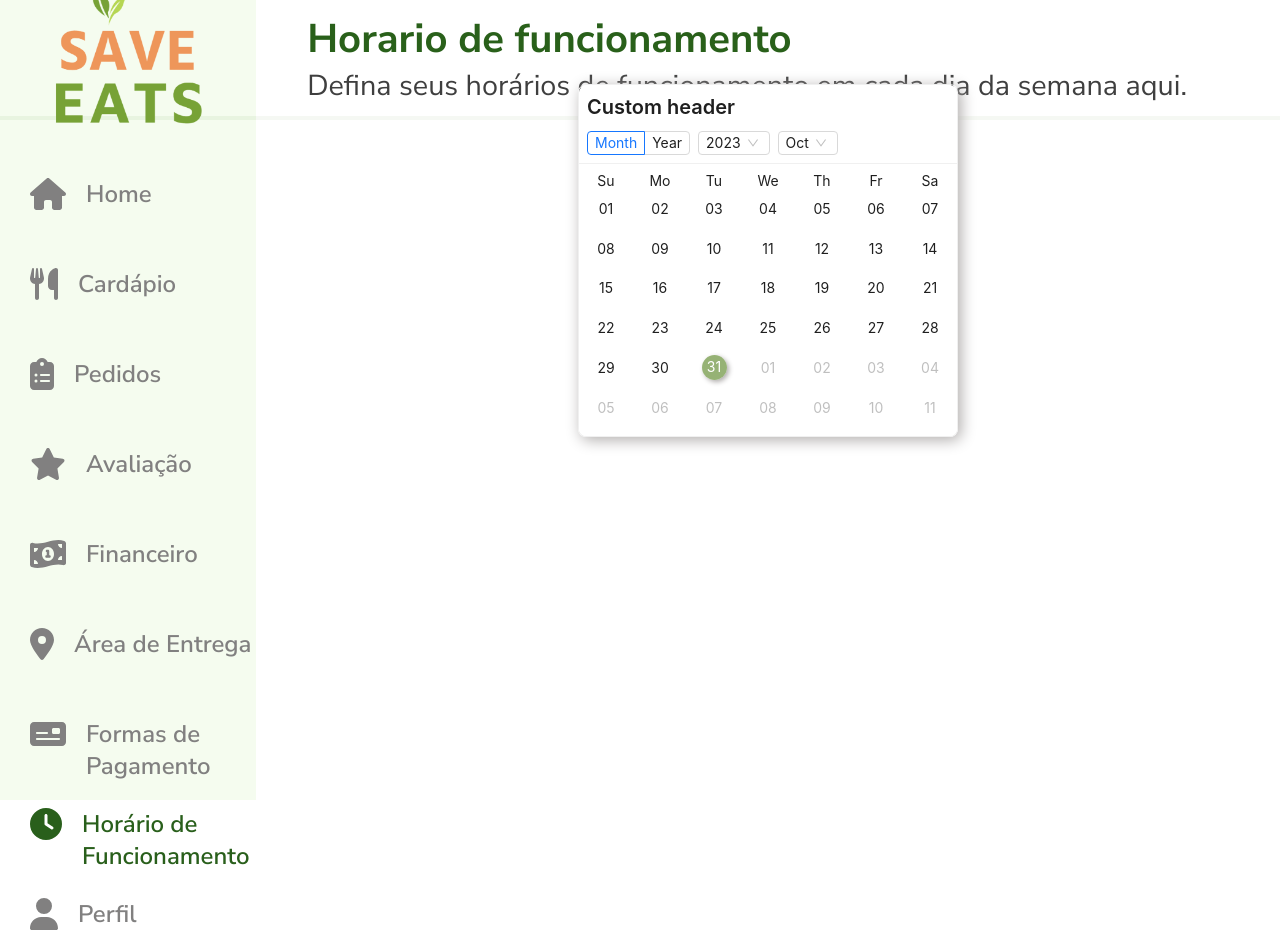
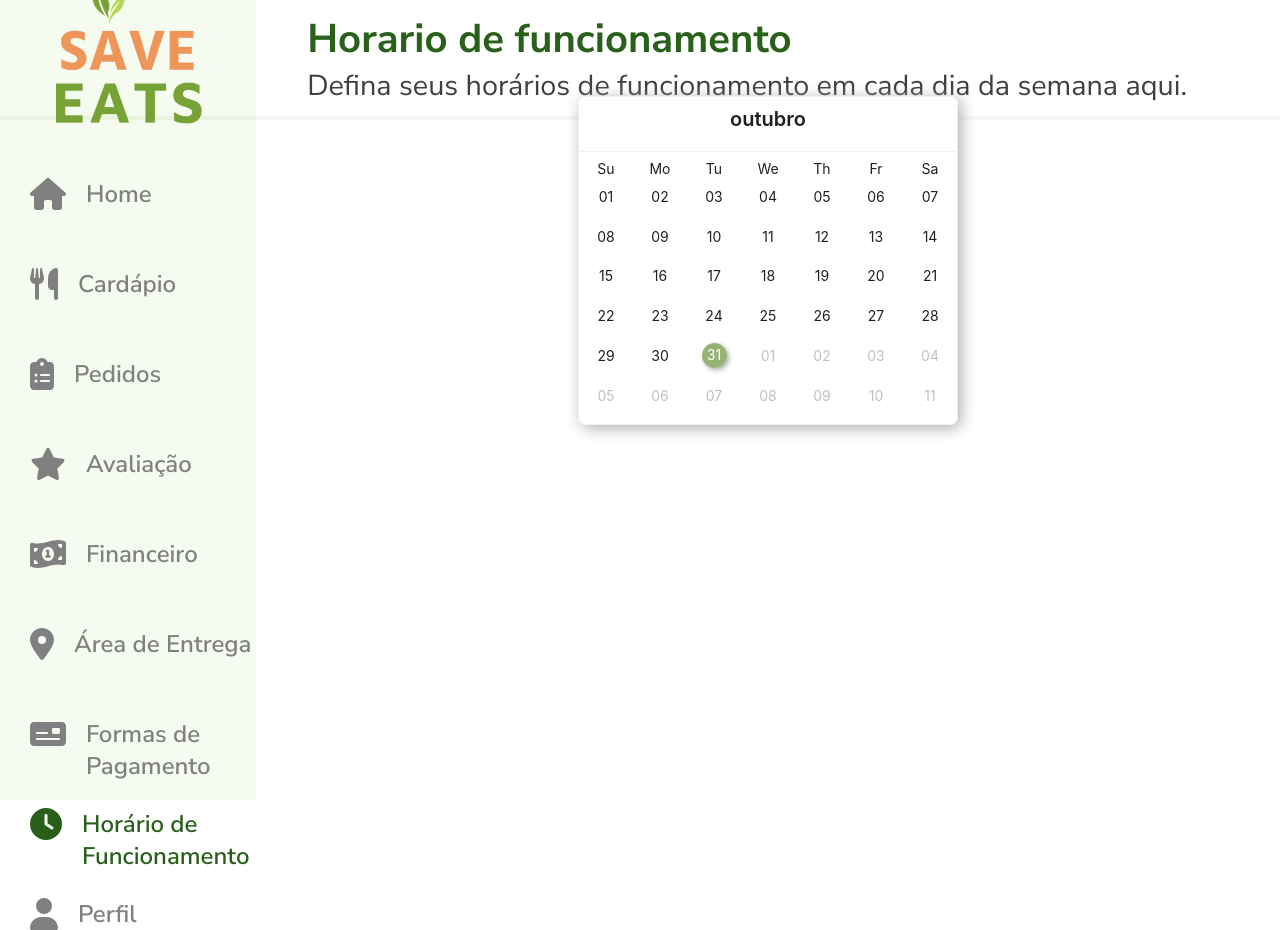
Before and after one commit to Xul14/SaveEats-Web, a React (Vite) app: page /menu/horario-funcionamento in a window 1280 px wide. Built offline with nearby package versions, Linux system fonts and the light colour scheme.

Commit message:
Iniciando tela de perfil

```diff
--- a/package.json
+++ b/package.json
@@ -17,6 +17,7 @@
     "antd": "^5.9.1",
     "axios": "^1.5.0",
     "date-fns": "^2.30.0",
+    "dayjs": "^1.11.10",
     "firebase": "^10.4.0",
     "react": "^18.2.0",
     "react-dom": "^18.2.0",
--- a/src/components/CalendarFuncionamento/CalendarFuncionamento.css
+++ b/src/components/CalendarFuncionamento/CalendarFuncionamento.css
@@ -8,3 +8,9 @@
 .ant-picker-calendar .ant-picker-cell-in-view.ant-picker-cell-today .ant-picker-cell-inner::before{
     border: #90AE6E !important;
 }
+
+.title-mounth{
+    display: flex;
+    justify-content: center;
+    align-items: center;
+}
--- a/src/components/CalendarFuncionamento/CalendarFuncionamento.jsx
+++ b/src/components/CalendarFuncionamento/CalendarFuncionamento.jsx
@@ -2,6 +2,7 @@
 import React from 'react';
 import dayjs from 'dayjs';
 import 'dayjs/locale/zh-cn';
+import 'dayjs/locale/pt-br';
 import dayLocaleData from 'dayjs/plugin/localeData';
 import { Calendar, Col, Radio, Row, Select, Typography, theme } from 'antd';
 
@@ -9,6 +10,7 @@ import { Calendar, Col, Radio, Row, Select, Typography, theme } from 'antd';
 import './CalendarFuncionamento.css'
 
 dayjs.extend(dayLocaleData);
+dayjs.locale('pt-br');
 
 export const CalendarFuncionamento = () => {
 
@@ -23,15 +25,22 @@ export const CalendarFuncionamento = () => {
         borderRadius: token.borderRadiusLG,
         boxShadow: '3px 3px 15px #AFACAB',
     };
+
+    const currentMonthName = dayjs().format('MMMM');
+    // const weekdaysMin = dayjs().localeData().weekdaysMin();
+
     return (
         <div style={wrapperStyle}>
             <Calendar
                 fullscreen={false}
                 headerRender={({ value, type, onChange, onTypeChange }) => {
+
                     const start = 0;
                     const end = 12;
                     const monthOptions = [];
+
                     let current = value.clone();
+
                     const localeData = value.localeData();
                     const months = [];
 
@@ -60,51 +69,10 @@ export const CalendarFuncionamento = () => {
                     }
 
                     return (
-                        <div
-                            style={{
-                                padding: 8,
-                            }}
-                        >
-                            <Typography.Title level={4}>Custom header</Typography.Title>
-                            <Row gutter={8}>
-                                <Col>
-                                    <Radio.Group
-                                        size="small"
-                                        onChange={(e) => onTypeChange(e.target.value)}
-                                        value={type}
-                                    >
-                                        <Radio.Button value="month">Month</Radio.Button>
-                                        <Radio.Button value="year">Year</Radio.Button>
-                                    </Radio.Group>
-                                </Col>
-                                <Col>
-                                    <Select
-                                        size="small"
-                                        dropdownMatchSelectWidth={false}
-                                        className="my-year-select"
-                                        value={year}
-                                        onChange={(newYear) => {
-                                            const now = value.clone().year(newYear);
-                                            onChange(now);
-                                        }}
-                                    >
-                                        {options}
-                                    </Select>
-                                </Col>
-                                <Col>
-                                    <Select
-                                        size="small"
-                                        dropdownMatchSelectWidth={false}
-                                        value={month}
-                                        onChange={(newMonth) => {
-                                            const now = value.clone().month(newMonth);
-                                            onChange(now);
-                                        }}
-                                    >
-                                        {monthOptions}
-                                    </Select>
-                                </Col>
-                            </Row>
+                        <div style={{ padding: 8, }}>
+
+                            <Typography.Title className='title-mounth' level={4}>{currentMonthName}</Typography.Title>
+
                         </div>
                     );
                 }}
--- a/src/pages/Menu/PerfilPage/PerfilPage.css
+++ b/src/pages/Menu/PerfilPage/PerfilPage.css
@@ -15,5 +15,84 @@
     width: 100%;
     height: 100vh;
     display: grid;
-    grid-template-rows: 15% 10% 5% 70%;
+    grid-template-rows: 25% 5% 1fr 10% ;
+    overflow: auto;
+    align-items: center;
+    justify-items: center;
 }
+
+
+
+.foto-restaurante {
+    height: 200px;
+    display: flex;
+    margin-top: 30px;
+    justify-content: center;
+    border-radius: 50%;
+    border: 2px solid #295F1B;
+    box-shadow: 2px 2px 5px #AFACAB;
+}
+
+.nome-restaurante {
+    width: 100%;
+    height: 100%;
+    display: flex;
+    color: #143A0B;
+    font-size: 2.5rem;
+    align-items: center;
+    text-align: center;
+    text-transform: uppercase;
+}
+
+.container-editar-dados{
+    width: 100%;
+    height: 100%;
+    display: flex;
+    flex-direction: column;
+    padding: 30px;
+}
+
+.input-editar-dados{
+    width: 100%;
+    height: 120px;
+    display: grid;
+    justify-content: center;
+    grid-template-rows: 20% 1fr;
+    gap: 10px;
+}
+
+.nome-input-editar {
+    font-size: 1.5rem;
+}
+
+.input-editar {
+    display: flex;
+    border: solid 1px;
+    border-radius: 15px;
+    width: 800px;
+    height: 60px;
+}
+
+.btn-salvar-edicao{
+    width: 100%;
+    height: 100%;
+    display: flex;
+    align-items: center;
+    justify-content: center;
+}
+
+.btn-salvar-alteracoes{
+    height: 50px;
+    width: 200px;
+    border: none;
+    color: #fff;
+    cursor: pointer;
+    font-size: 20px;
+    border-radius: 15px;
+    background-color: #FE9112;
+    transition: background-color 0.5s ease;
+}
+
+.btn-salvar-alteracoes:hover{
+    background-color: #295F1B;
+}
--- a/src/pages/Menu/PerfilPage/PerfilPage.jsx
+++ b/src/pages/Menu/PerfilPage/PerfilPage.jsx
@@ -1,11 +1,34 @@
 //Import React
-import React from "react";
+import React, { useState, useEffect } from "react";
+
+//Import Axios para integração
+import axios from 'axios'
 
 //Import css e components
 import "./PerfilPage.css"
+import img from './img/padaria.png'
 import { MenuNavigation } from "../../../components/MenuNavigation/MenuNavigation";
 
 export function PerfilPage() {
+
+    //Pegando dados do restaurante
+    const nomeRestaurante = localStorage.getItem("nome_fantasia");
+    const idRestaurante = localStorage.getItem("id");
+    const [dadosPerfil, setDadosPerfil] = useState([]);
+
+    useEffect(() => {
+        async function fetchData() {
+            try {
+                const response = await axios.get(`http://localhost:3000/v1/saveeats/restaurante/id/${idRestaurante}`);
+                const responseData = response.data.restaurantes
+                setDadosPerfil(responseData)
+            } catch (error) {
+                console.error('Erro ao obter dados da API:', error)
+            }
+        }
+        fetchData()
+    }, [])
+
     return (
         <div>
             <div className="container-perfil">
@@ -16,6 +39,52 @@ export function PerfilPage() {
 
                 <div className="container-rigth-perfil">
 
+                    <div>
+                        <img src={dadosPerfil[0].foto} alt="" className="foto-restaurante" />
+                    </div>
+
+                    <div>
+                        <h1 className="nome-restaurante">{nomeRestaurante}</h1>
+                    </div>
+
+                    <div className="container-editar-dados">
+
+                        <div className="input-editar-dados">
+                            <p className="nome-input-editar">Nome da estabelecimento</p>
+                            <input type="text" className="input-editar"></input>
+                        </div>
+
+                        <div className="input-editar-dados">
+                            <p className="nome-input-editar">Telefone</p>
+                            <input type="text" className="input-editar"></input>
+                        </div>
+
+                        <div className="input-editar-dados">
+                            <p className="nome-input-editar">Categoria</p>
+                            <input type="text" className="input-editar"></input>
+                        </div>
+
+                        <div className="input-editar-dados">
+                            <p className="nome-input-editar">Nome da loja</p>
+                            <input type="text" className="input-editar"></input>
+                        </div>
+
+                        <div className="input-editar-dados">
+                            <p className="nome-input-editar">Nome da loja</p>
+                            <input type="text" className="input-editar"></input>
+                        </div>
+
+                        <div className="input-editar-dados">
+                            <p className="nome-input-editar">Nome da loja</p>
+                            <input type="text" className="input-editar"></input>
+                        </div>
+
+                    </div>
+
+                    <div className="btn-salvar-edicao">
+                        <button className="btn-salvar-alteracoes">Salvar alterações</button>
+                    </div>
+
                 </div>
             </div>
         </div>
```
Also changed, not shown: src/pages/Menu/PerfilPage/img/padaria.png (added), 1 other file (tests, documents, lock files or other folders).
